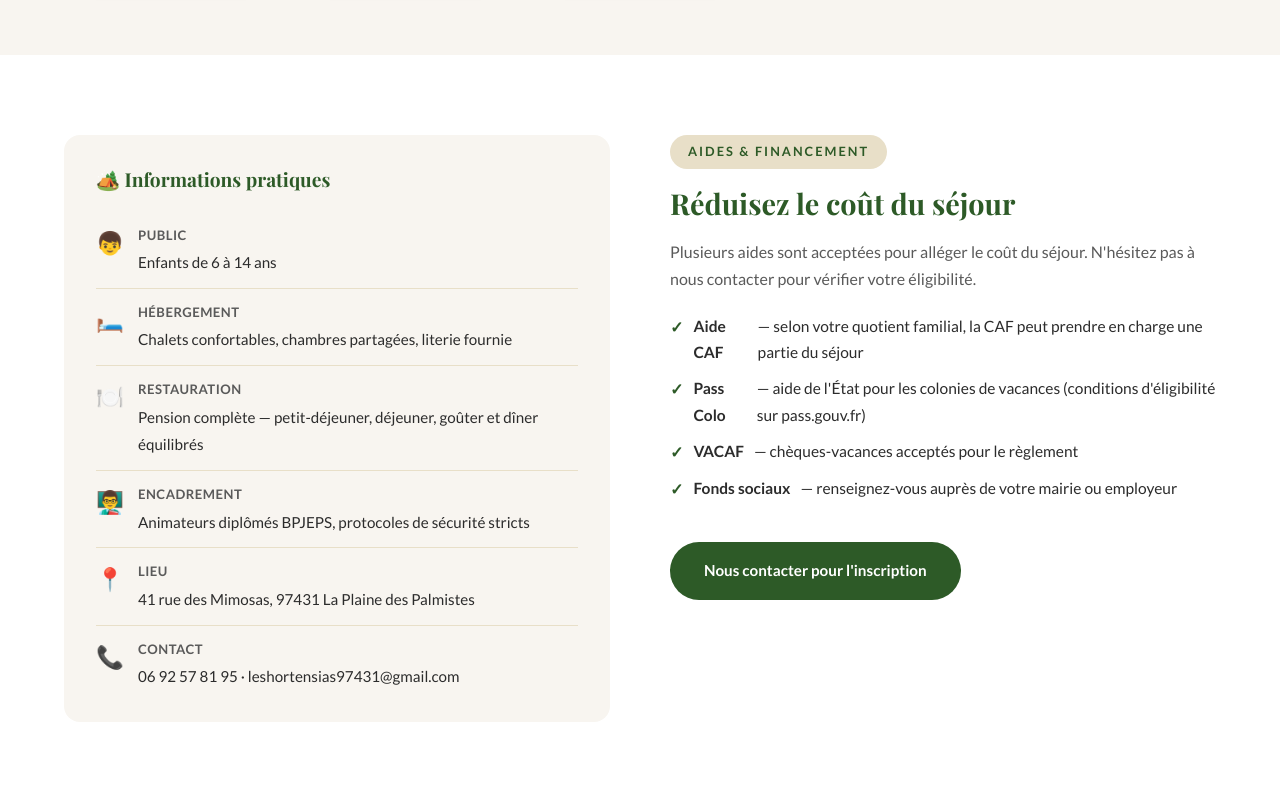
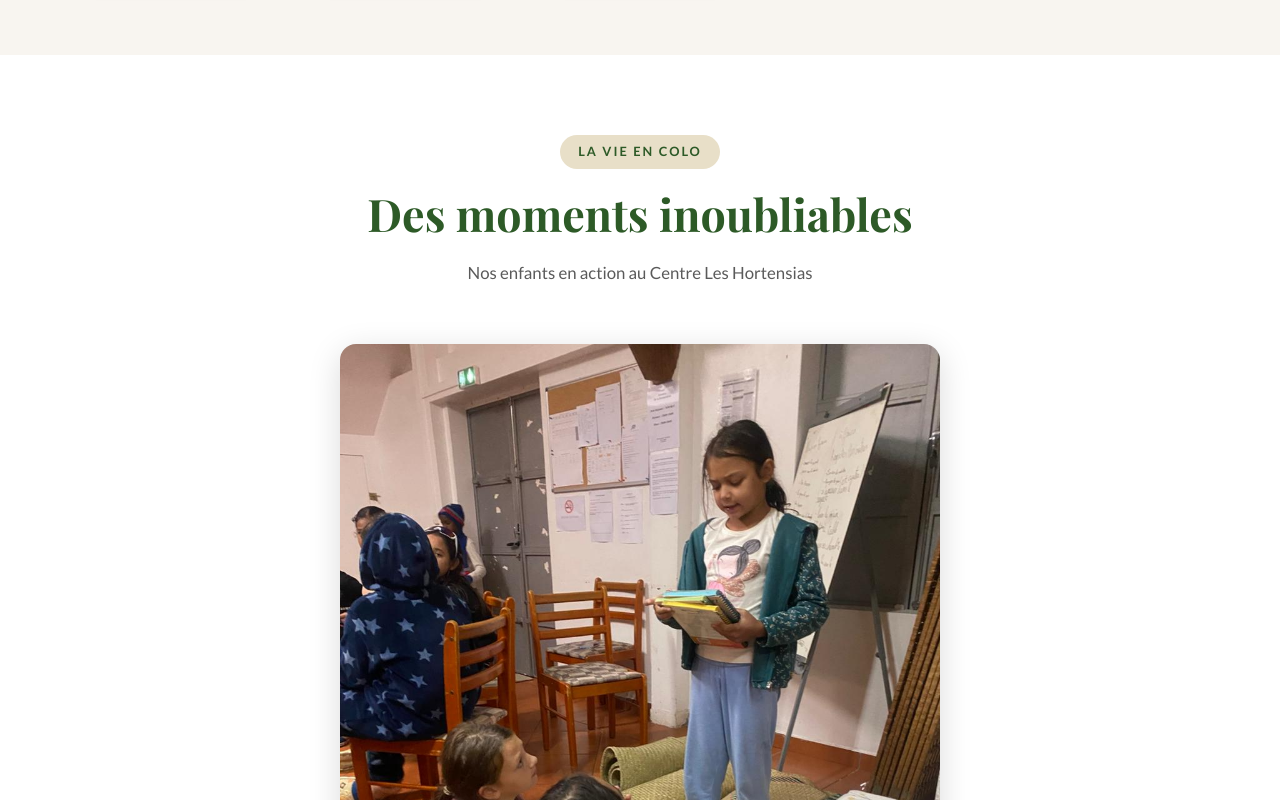
Before and after one commit to funloisirsreunion-svg/leshortensias974, a plain HTML site: page colonies.html in a window 1280 px wide. Shown: the part 2480-3280 px from the top of the page. Drawn offline with nearby package versions, Linux system fonts and the light colour scheme.

Commit message:
Ajout photo activité colonie de vacances sur la page colonies
Co-Authored-By: Claude Sonnet 4.6 <noreply@anthropic.com>

```diff
--- a/colonies.html
+++ b/colonies.html
@@ -168,6 +168,20 @@
 
   <section class="content-section bg-white">
     <div class="container">
+      <div class="section-header">
+        <span class="section-tag">La vie en colo</span>
+        <h2>Des moments inoubliables</h2>
+        <p>Nos enfants en action au Centre Les Hortensias</p>
+      </div>
+      <div style="margin:0 auto 48px;max-width:600px;text-align:center;">
+        <img src="images/colo-activite.jpg" alt="Enfants en activité à la colonie de vacances Les Hortensias" style="width:100%;border-radius:var(--radius);box-shadow:0 8px 32px rgba(0,0,0,.15);" />
+        <p style="margin-top:12px;color:var(--texte-clair);font-size:.9rem;font-style:italic;">Activité en groupe au Centre Les Hortensias — Colonies de vacances</p>
+      </div>
+    </div>
+  </section>
+
+  <section class="content-section bg-grey">
+    <div class="container">
       <div class="two-col">
         <div class="practical-info">
           <h3>🏕️ Informations pratiques</h3>
```
Also changed, not shown: images/colo-activite.jpg (added).
